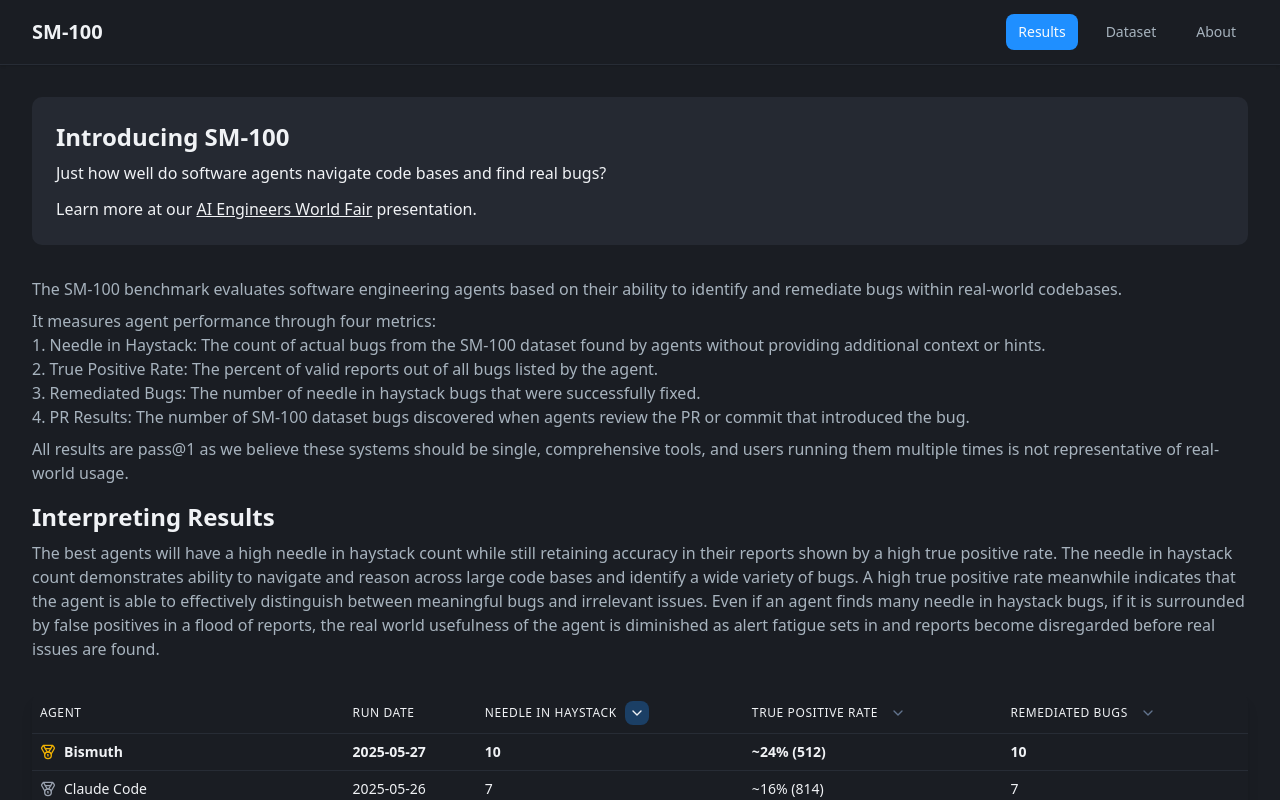
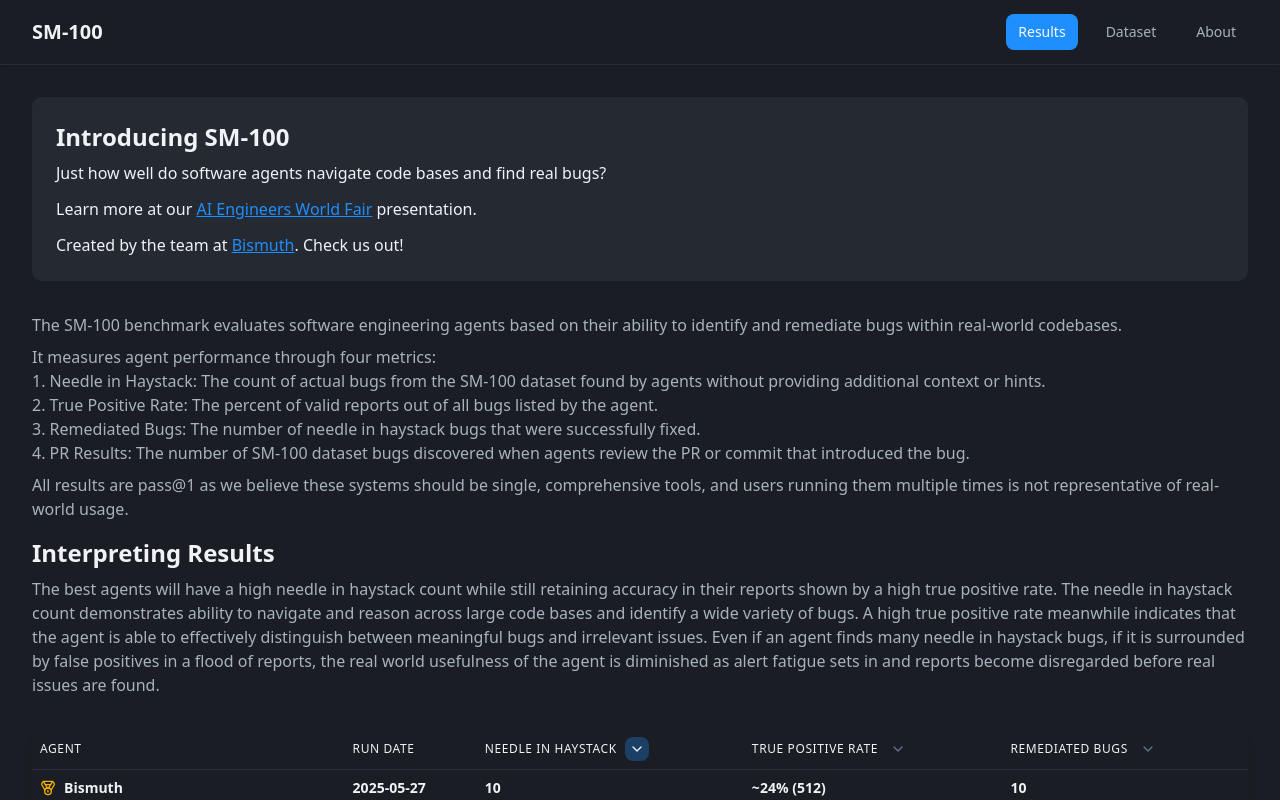
Before and after one commit to SM-100-Bench/sm100bench.com, a Next.js app: page / in a window 1280 px wide. Shown: the top 800 px of the page. Built offline with nearby package versions, Linux system fonts and the light colour scheme.

Commit message:
add created by to the top banner

```diff
--- a/app/page.tsx
+++ b/app/page.tsx
@@ -127,17 +127,29 @@ export default function SM100Dashboard() {
               Just how well do software agents navigate code bases and find real
               bugs?
             </p>
-            <p>
+            <p className="mb-3">
               Learn more at our{" "}
               <a
                 href="https://www.youtube.com/watch?v=wAQK7O3WGEE"
                 target="_blank"
                 rel="noopener noreferrer"
-                className="underline hover:text-primary"
+                className="text-primary hover:text-primary/80 underline"
               >
                 AI Engineers World Fair
               </a>{" "}
               presentation.
+            </p>
+            <p>
+              Created by the team at{" "}
+              <a
+                href="https://bismuth.sh"
+                target="_blank"
+                rel="noopener noreferrer"
+                className="text-primary hover:text-primary/80 underline"
+              >
+                Bismuth
+              </a>
+              . Check us out!
             </p>
           </div>
 
```
